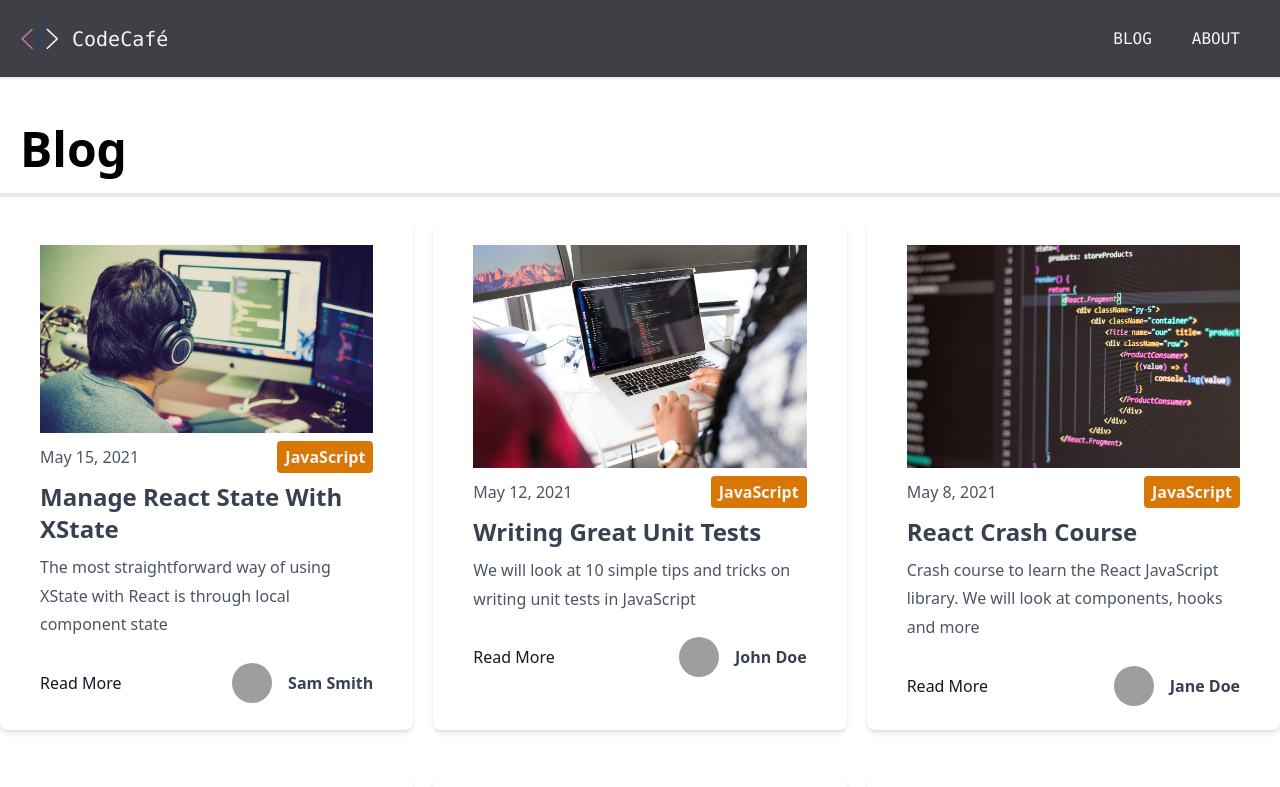
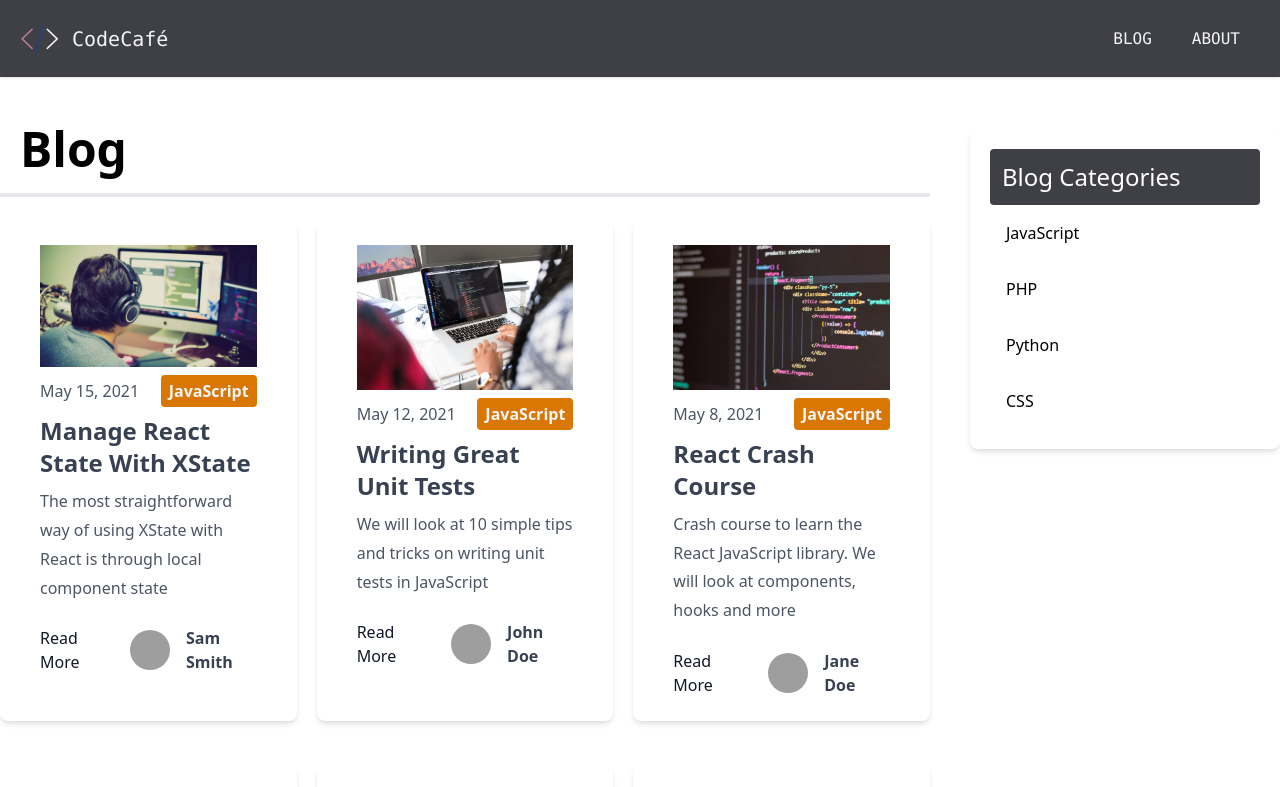
Before and after one commit to janfess/Code-Cafe-blog, a Next.js app: page /blog/page/1 in a window 1280 px wide. Shown: the top 787 px of the page. Built offline with nearby package versions, Linux system fonts and the light colour scheme; grey boxes are pictures that could not be loaded.

Commit message:
Blog Categories

```diff
--- /dev/null
+++ b/src/components/CategoryList.js
@@ -0,0 +1,18 @@
+import Link from "next/link"
+
+export default function CategoryList({ categories }) {
+  return (
+    <div className='w-full p-5 bg-white rounded-lg shadow-md mt-6'>
+      <h3 className='text-2xl bg-zinc-700 text-white p-3 rounded'>
+        Blog Categories
+      </h3>
+      <ul className='divide-y divide-gray-300'>
+        {categories.map((category, index) => (
+          <Link key={index} href={`/blog/category/${category.toLowerCase()}`}>
+            <li className='p-4 cursor-pointer hover:bg-gray-50'>{category}</li>
+          </Link>
+        ))}
+      </ul>
+    </div>
+  );
+}
--- a/src/components/Header.js
+++ b/src/components/Header.js
@@ -9,7 +9,8 @@ export default function Header() {
           className='flex md:w-1/5 title-font font-medium items-center md:justify-start mb-4 md:mb-0'
           href='/'
         >
-          <Image src='/images/logo.png' width={40} height={40} alt='logo' />
+          {/* <Image src='/images/logo.png' width={40} height={40} alt='logo' /> */}
+          <img src='/images/logo.png' width={40} height={40} alt='logo' />
 
           <span className='font-mono ml-3 hover:text-white text-xl'>CodeCafé</span>
         </Link>
--- a/src/components/Post.js
+++ b/src/components/Post.js
@@ -6,7 +6,14 @@ import CategoryLabel from "./CategoryLabel";
 export default function Post({post}) {
   return (
     <div className='w-full px-10 py-6 bg-white rounded-lg shadow-md mt-6'>
-      <Image
+      {/* <Image
+        className='mb-2'
+        src={post.frontmatter.cover_image}
+        alt=''
+        height={420}
+        width={600}
+      /> */}
+      <img
         className='mb-2'
         src={post.frontmatter.cover_image}
         alt=''
--- a/src/pages/404.js
+++ b/src/pages/404.js
@@ -1,12 +1,20 @@
+/* eslint-disable @next/next/no-img-element */
 import Link from "next/link"
 import Image from "next/image"
-import Layout from "@/components/Layout"
+import Layout from '../components/Layout'
 
 export default function NotFoundPage() {
   return (
     <Layout title='Page not found'>
       <div className='flex flex-col items-center mt-20'>
-        <Image
+        {/* <Image
+          src='/images/logo.png'
+          width={70}
+          height={70}
+          className='bg-gray-800 rounded-2xl'
+          alt='logo.png'
+        /> */}
+         <img
           src='/images/logo.png'
           width={70}
           height={70}
--- a/src/pages/about.js
+++ b/src/pages/about.js
@@ -1,4 +1,4 @@
-import Layout from "@/components/Layout"
+import Layout from '../components/Layout'
 
 export default function about() {
   return (
--- a/src/pages/blog/[slug].js
+++ b/src/pages/blog/[slug].js
@@ -2,8 +2,8 @@
 import fs from 'fs'
 import path from 'path'
 import Link from 'next/link';
-import Layout from '@/components/Layout';
-import CategoryLabel from '@/components/CategoryLabel';
+import Layout from '../../components/Layout';
+import CategoryLabel from '../../components/CategoryLabel';
 import matter from 'gray-matter'
 import sanitizeHtml from 'sanitize-html'
 import { marked } from 'marked';
--- a/src/pages/blog/category/[category_name].js
+++ b/src/pages/blog/category/[category_name].js
@@ -1,14 +1,16 @@
-import fs from 'fs'
+import fs from 'fs';
 import path from 'path';
 import matter from 'gray-matter';
-import Layout from '../../../components/Layout'
+import Layout from '../../../components/Layout';
+import CategoryList from '../../../components/CategoryList';
 import Post from '../../../components/Post';
 import { getPosts } from '../../../lib/posts';
 
-
-export default function Category({ posts, categoryName }) {
+export default function Category({ posts, categoryName, categories }) {
   return (
-    <Layout className='bg-blue-500'>
+    <Layout className='bg-zinc-700'>
+      <div className='flex justify-between'>
+        <div className='w-3/4 mr-10'>
           <h1 className='text-5xl border-b-4 p-5 font-bold'>
             Posts in {categoryName}
           </h1>
@@ -16,6 +18,11 @@ export default function Category({ posts, categoryName }) {
             {posts.map((post, index) => (
               <Post key={index} post={post} />
             ))}
+          </div>
+        </div>
+        <div className='w-1/4'>
+          <CategoryList categories={categories} />
+        </div>
       </div>
     </Layout>
   );
@@ -42,10 +49,13 @@ export async function getStaticPaths() {
   };
 }
 
-export async function getStaticProps({params: {category_name}}) {
+export async function getStaticProps({ params: { category_name } }) {
+  const files = fs.readdirSync(path.join('posts'));
+  const posts = getPosts();
 
-  const files = fs.readdirSync(path.join('posts'));
-  const posts = getPosts()
+  // Get categories for sidebar
+  const categories = posts.map((post) => post.frontmatter.category);
+  const uniqueCategories = [...new Set(categories)];
 
   // Filter post by category
   const categoryPosts = posts.filter(
@@ -56,6 +66,7 @@ export async function getStaticProps({params: {category_name}}) {
     props: {
       posts: categoryPosts,
       categoryName: category_name,
+      categories: uniqueCategories,
     },
   };
 }
--- a/src/pages/blog/page/[page_index].js
+++ b/src/pages/blog/page/[page_index].js
@@ -1,15 +1,18 @@
 import fs from 'fs'
 import path from 'path';
 import { getPosts } from '../../../lib/posts';
-import Layout from '@/components/Layout';
-import Post from '@/components/Post';
-import Pagination from '@/components/Pagination';
+import Layout from '../../../components/Layout';
+import Post from '../../..//components/Post';
+import Pagination from '../../../components/Pagination';
+import CategoryList from '../../../components/CategoryList';
 import { POSTS_PER_PAGE } from '../../../config/index';
 
 
-export default function Blog({ posts, numPages, currentPage }) {
+export default function Blog({ posts, numPages, currentPage, categories }) {
   return (
     <Layout className='bg-blue-500'>
+      <div className='flex justify-between'>
+        <div className='w-3/4 mr-10'>
           <h1 className='text-5xl border-b-4 p-5 font-bold'>Blog</h1>
           <div className='grid md:grid-cols-2 lg:grid-cols-3 gap-5'>
             {posts.map((post, index) => (
@@ -17,6 +20,11 @@ export default function Blog({ posts, numPages, currentPage }) {
             ))}
           </div>
           <Pagination currentPage={currentPage} numPages={numPages} />
+        </div>
+        <div className='w-1/4'>
+          <CategoryList categories={categories} />
+        </div>
+      </div>
     </Layout>
   );
 }
@@ -44,6 +52,10 @@ export async function getStaticProps({params}) {
   const files = fs.readdirSync(path.join('posts'));
   const posts = getPosts()
 
+  // Get categories for sidebar
+  const categories = posts.map(post => post.frontmatter.category)
+  const uniqueCategories = [...new Set(categories)]
+
   const numPages = Math.ceil(files.length / POSTS_PER_PAGE);
   const pageIndex = page - 1;
   const orderedPosts = posts
@@ -53,7 +65,8 @@ export async function getStaticProps({params}) {
     props: {
       posts: orderedPosts,
       numPages,
-      currentPage: page
+      currentPage: page,
+      categories: uniqueCategories
     },
   };
 }
--- a/src/pages/index.js
+++ b/src/pages/index.js
@@ -1,6 +1,6 @@
 import Link from 'next/link';
-import Layout from '@/components/Layout'
-import Post from '@/components/Post';
+import Layout from '../components/Layout'
+import Post from '../components/Post';
 import { getPosts } from '../lib/posts';
 
 export default function Home({posts}) {
```
Lines whose indentation alone changed are shown as unchanged.
